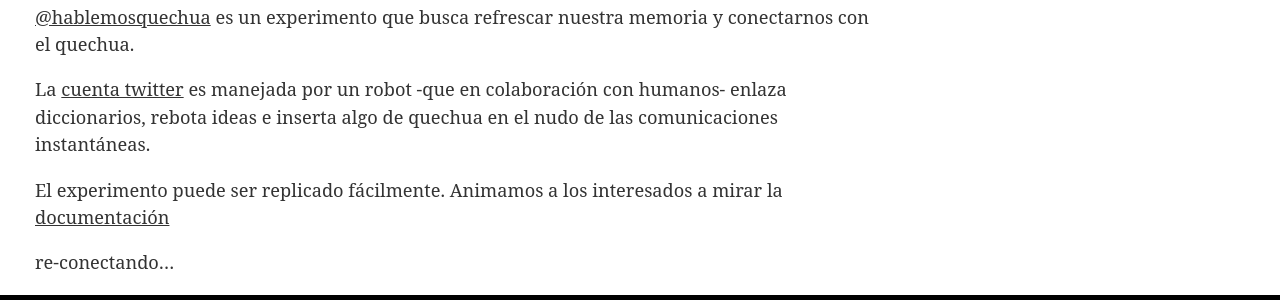
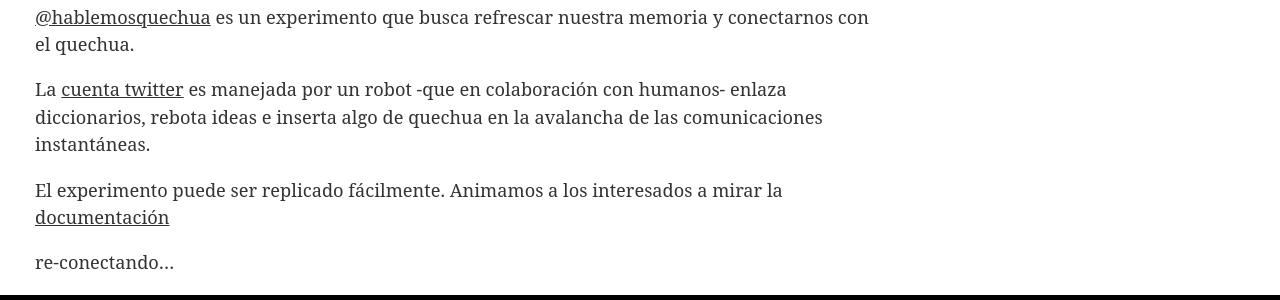
Before and after one commit to merunga/hablemosquechua-web, a Jekyll site: the page built from index.md, in a window 1280 px wide. Shown: the part 165-465 px from the top of the page. Built offline with Jekyll 4.4.1, drawn with Linux system fonts in a browser that asks for light colours; some web fonts are replaced; comment, search, counter and statistics services are not loaded.

Commit message:
textos y formatos ok...

```diff
--- a/index.md
+++ b/index.md
@@ -11,7 +11,7 @@ experimento que busca refrescar nuestra memoria y conectarnos con el quechua.
 
 La [cuenta twitter](https://twitter.com/hablemosquechua) es manejada por un robot
 -que en colaboración con humanos- enlaza diccionarios, rebota ideas e inserta
-algo de quechua en el nudo de las comunicaciones instantáneas.
+algo de quechua en la avalancha de las comunicaciones instantáneas.
 
 El experimento puede ser replicado fácilmente. Animamos a los interesados a mirar la [documentación](http://hablemosquechua.org/ejemplos.html)
 
```
Also changed, not shown: 1 other file.
